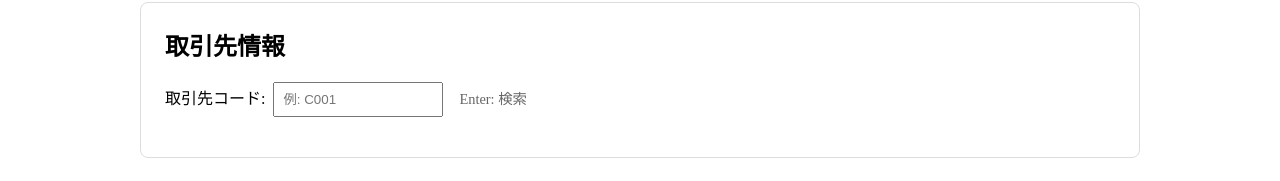
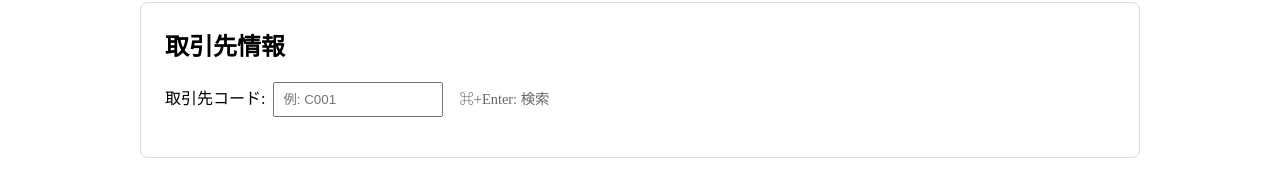
Before and after one commit to redamoon/hyperbind-lib, a React (Vite) app in the folder examples/react-demo/: page / in a window 1280 px wide. Both pictures are taken after a click on the button "📋 受注伝票". Shown: the part 289-470 px from the top of the page. Built offline with nearby package versions, Linux system fonts and the light colour scheme.

Commit message:
Change customer code search to use Ctrl+Enter like search field

```diff
--- a/examples/react-demo/src/App.tsx
+++ b/examples/react-demo/src/App.tsx
@@ -1,4 +1,4 @@
-import { useState, useRef, useEffect } from "react";
+import { useState, useRef, useEffect, useCallback } from "react";
 import { useKeybind, useCustomKeybinds, useModalKeybind, KeybindList, useInputKeybind, InputWithKeybind } from "@hyperbind/react";
 import { KeyConfig } from "./KeyConfig";
 import { KeyRecorder } from "@hyperbind/react";
@@ -25,18 +25,20 @@ export const App = () => {
   const [searchResults, setSearchResults] = useState<string[]>([]);
 
   // Cmd+Enter (Mac) / Ctrl+Enter (Windows/Linux) キーで検索を実行
+  const handleSearch = useCallback(() => {
+    if (searchInput.current) {
+      const query = searchInput.current.value;
+      if (query.trim()) {
+        alert(`🔍 検索: "${query}"`);
+        setSearchResults([`結果1: ${query}`, `結果2: ${query}関連`, `結果3: ${query}について`]);
+      }
+    }
+  }, []);
+
   useInputKeybind({
     elementRef: searchInput,
     keyCombo: "cmd+enter", // KeybindManagerが自動的にctrl+enterにも対応
-    onTrigger: () => {
-      if (searchInput.current) {
-        const query = searchInput.current.value;
-        if (query.trim()) {
-          alert(`🔍 検索: "${query}"`);
-          setSearchResults([`結果1: ${query}`, `結果2: ${query}関連`, `結果3: ${query}について`]);
-        }
-      }
-    },
+    onTrigger: handleSearch,
   });
 
   useEffect(() => {
--- a/examples/react-demo/src/OrderForm.tsx
+++ b/examples/react-demo/src/OrderForm.tsx
@@ -43,7 +43,7 @@ export const OrderForm = () => {
   const productCodeRef = useRef<HTMLInputElement>(null);
   const quantityRef = useRef<HTMLInputElement>(null);
 
-  // 取引先コード入力でEnterを押すと取引先を検索
+  // 取引先コード入力でCmd+Enter (Mac) / Ctrl+Enter (Windows/Linux) を押すと取引先を検索
   const handleCustomerCodeEnter = useCallback(() => {
     const found = CUSTOMERS.find((c) => c.code === customerCode);
     if (found) {
@@ -56,7 +56,7 @@ export const OrderForm = () => {
 
   useInputKeybind({
     elementRef: customerCodeRef,
-    keyCombo: "enter",
+    keyCombo: "cmd+enter",
     onTrigger: handleCustomerCodeEnter,
   });
 
@@ -130,7 +130,7 @@ export const OrderForm = () => {
               }}
             />
             <span style={{ marginLeft: "1rem", fontSize: "0.9rem", color: "#666" }}>
-              Enter: 検索
+              ⌘+Enter: 検索
             </span>
           </label>
         </div>
```
